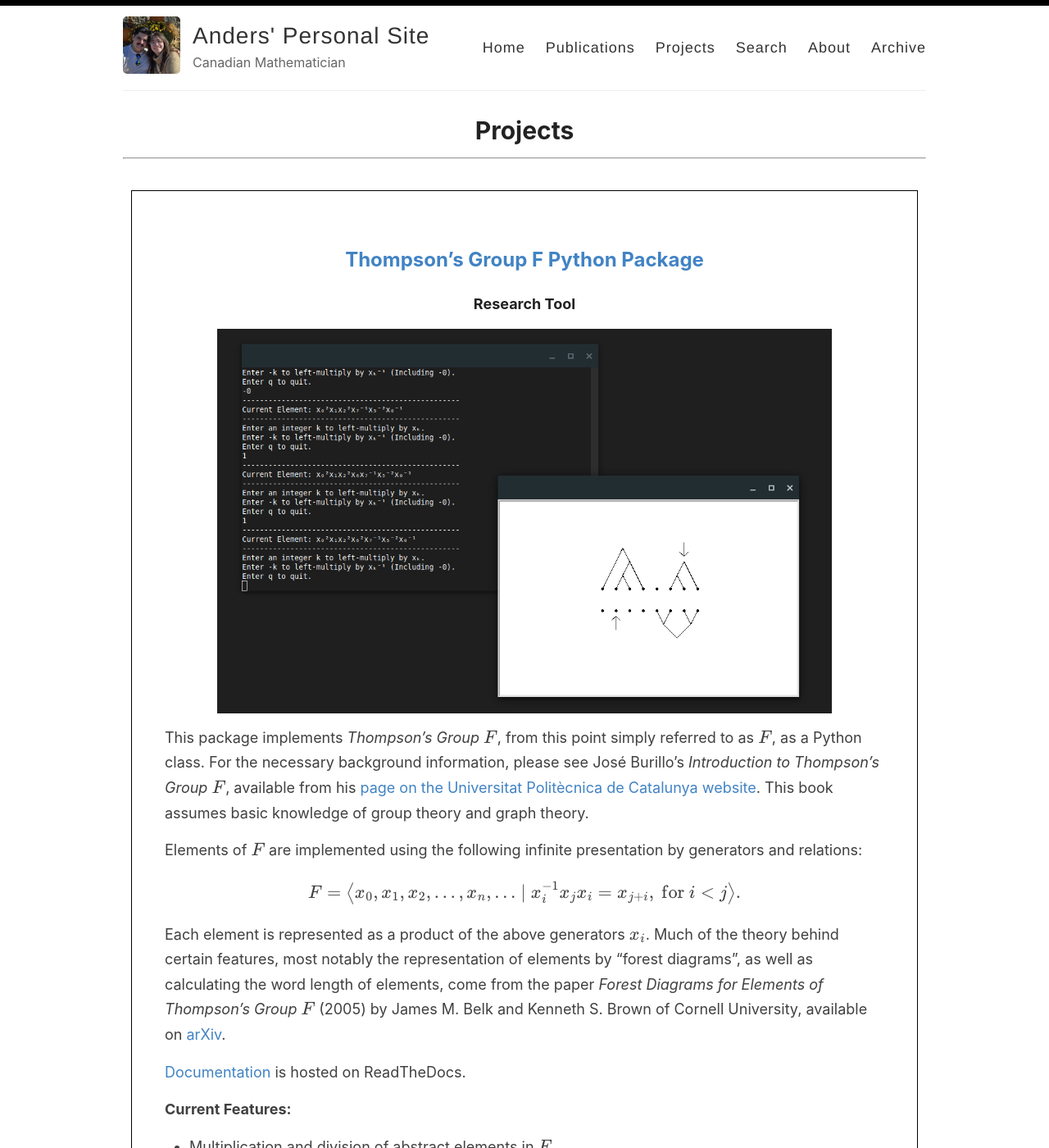
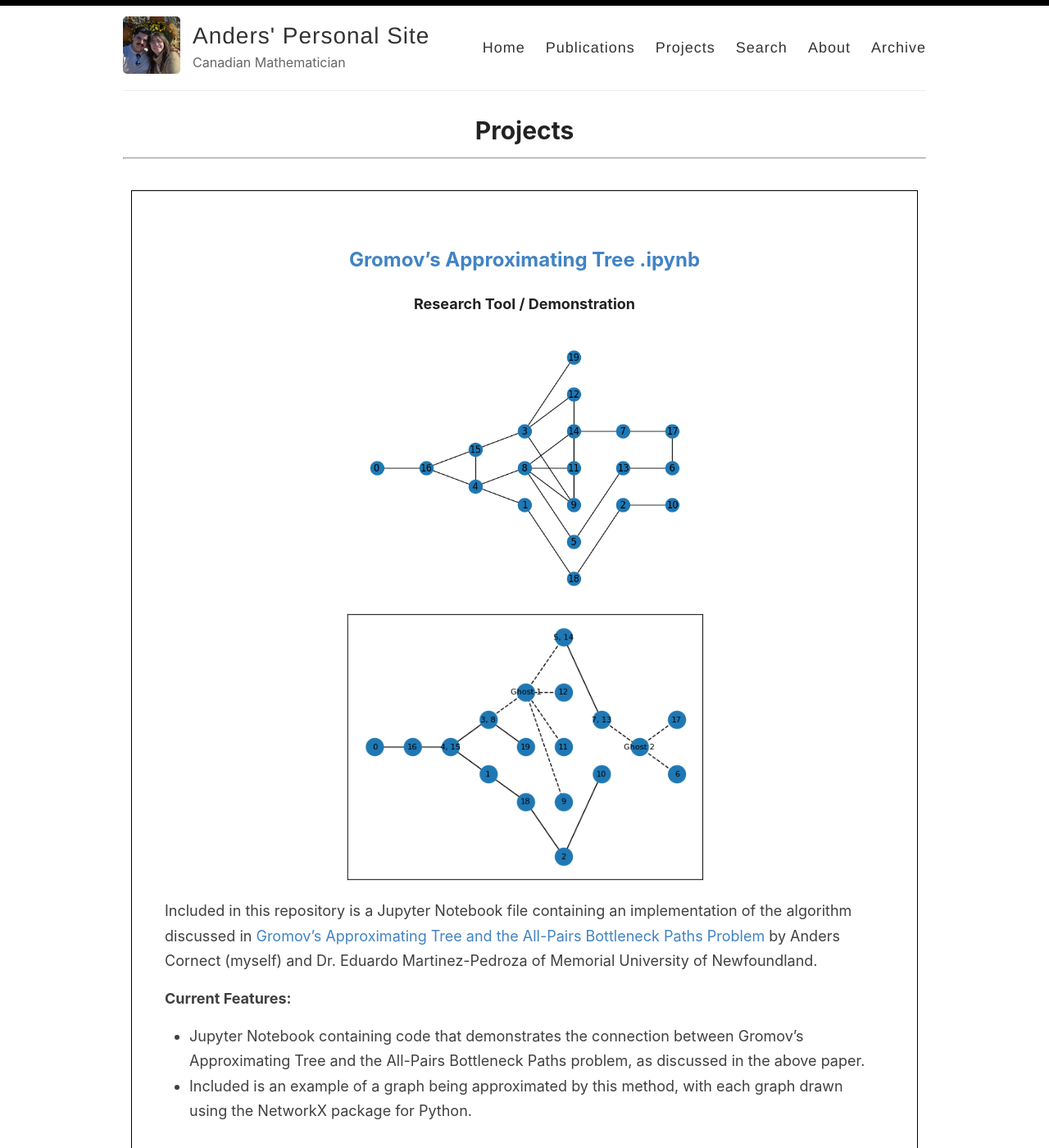
Before and after one commit to And-ers/And-ers.github.io, a Jekyll site: the page built from _pages/projects.md, in a window 1280 px wide and 1400 px high. Shown: the whole window at 82% size. Built offline with Jekyll 4.4.1, drawn with Linux system fonts in a browser that asks for light colours.

Commit message:
Added Gromov's Approximating Tree project.

```diff
--- a/_pages/projects.md
+++ b/_pages/projects.md
@@ -5,6 +5,24 @@ permalink: /projects/
 ---
 
 ---
+<p style="margin-bottom:1cm;"></p>
+
+<div class="stylebox" markdown="1">
+
+## [Gromov's Approximating Tree .ipynb](https://github.com/And-ers/Gromov-Trees)
+#### Research Tool / Demonstration
+
+<img src="../images/approxgraph.png" width=450px>
+<img src="../images/approxtree.png"  width=450px>
+
+Included in this repository is a Jupyter Notebook file containing an implementation of the algorithm discussed in [Gromov's Approximating Tree and the All-Pairs Bottleneck Paths Problem](https://arxiv.org/abs/2408.05338#) by Anders Cornect (myself) and Dr. Eduardo Martinez-Pedroza of Memorial University of Newfoundland.
+
+**Current Features:**
+- Jupyter Notebook containing code that demonstrates the connection between Gromov's Approximating Tree and the All-Pairs Bottleneck Paths problem, as discussed in the above paper.
+- Included is an example of a graph being approximated by this method, with each graph drawn using the NetworkX package for Python.
+
+</div>
+
 <p style="margin-bottom:1cm;"></p>
 
 <div class="stylebox" markdown="1">
```
Also changed, not shown: images/approxgraph.png (added), images/approxtree.png (added).
